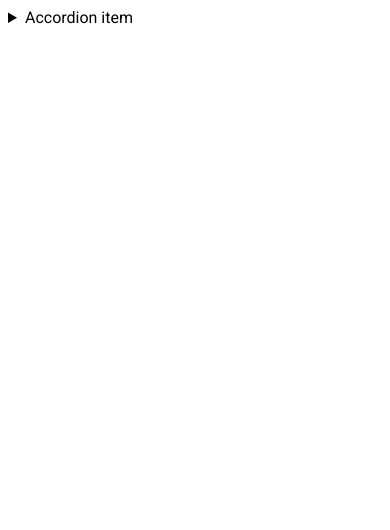
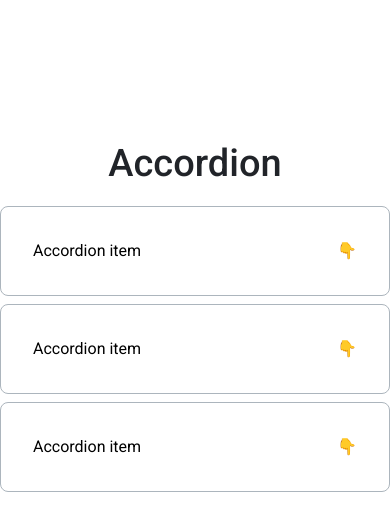
Before and after one commit to js-tasks-ru/htmlcss-20210114_ara-perm, a website: page 03-lection1/02-accordion/index.html in a window 390 px wide. Drawn offline with Linux system fonts and the light colour scheme.

Commit message:
task 4 accordion

```diff
--- a/03-lection1/02-accordion/accordion.css
+++ b/03-lection1/02-accordion/accordion.css
@@ -1 +1,99 @@
-/* Стилизация аккордеона */
+body * {
+  box-sizing: border-box;
+}
+
+h1,
+p {
+  margin: 0;
+}
+
+.accordion-page {
+  display: flex;
+  justify-content: space-between;
+  margin: 140px auto;
+  max-width: 1120px;
+}
+
+.accordion-header {
+  font-weight: 500;
+  font-size: 38px;
+  line-height: 46px;
+  color: #212429;
+}
+
+.accordion-group {
+  width: 100%;
+  max-width: 730px;
+}
+
+.accordion {
+  border: 1px solid #acb5bd;
+  box-sizing: border-box;
+  border-radius: 8px;
+  min-height: 72px;
+  position: relative;
+  padding: 32px 60px 32px 32px;
+  transition: max-height 0.3s ease;
+}
+
+.accordion__details {
+  animation: fadeIn 0.5s ease-in-out;
+}
+
+.accordion[open] > accordion__details {
+  opacity: 1;
+}
+
+.accordion:not(:last-child) {
+  margin-bottom: 8px;
+}
+
+.accordion[open] > .accordion__summary::before {
+  transform: rotate(180deg);
+}
+
+.accordion__summary {
+  outline: none;
+  user-select: none;
+  font-size: 16px;
+  line-height: 24px;
+  list-style: none;
+}
+
+.accordion__summary::-webkit-details-marker {
+  display: none;
+}
+
+.accordion__summary::before {
+  content: "\01F447";
+  transition: transform 0.3s;
+  will-change: transform;
+  position: absolute;
+  right: 32px;
+}
+
+.accordion__details {
+  margin-top: 16px;
+  font-size: 16px;
+  line-height: 24px;
+  color: #495057;
+}
+
+@media (max-width: 1200px) {
+  .accordion-page {
+    flex-direction: column;
+    align-items: center;
+  }
+  .accordion-header {
+    margin-bottom: 20px;
+  }
+}
+
+@keyframes fadeIn {
+  0% {
+    opacity: 0;
+  }
+  100% {
+    opacity: 1;
+  }
+}
--- a/03-lection1/02-accordion/index.html
+++ b/03-lection1/02-accordion/index.html
@@ -1,18 +1,46 @@
 <!DOCTYPE html>
 <!-- Страница с аккордеоном -->
 <html lang="ru">
-    <head>
-        <link rel="stylesheet" href="../../assets/css/main.css">
-        <link rel="stylesheet" href="./accordion.css">
-    </head>
-    <body>
-        <details>
-            <summary>
-                Accordion item
-            </summary>
-            <p>
-                Hidden content
-            </p>
+  <head>
+    <link rel="stylesheet" href="../../assets/css/normalize.css" />
+    <link rel="stylesheet" href="../../assets/css/main.css" />
+    <link rel="stylesheet" href="./accordion.css" />
+  </head>
+  <body>
+    <main class="accordion-page">
+      <h1 class="accordion-header">Accordion</h1>
+      <section class="accordion-group">
+        <details class="accordion">
+          <summary class="accordion__summary">Accordion item</summary>
+          <p class="accordion__details">Hidden content</p>
         </details>
-    </body>
+        <details class="accordion">
+          <summary class="accordion__summary">Accordion item</summary>
+          <p class="accordion__details">
+            Lorem, ipsum dolor sit amet consectetur adipisicing elit. Quibusdam
+            vel soluta tempore voluptate iure labore. Maxime tempora quaerat
+            porro! Id aperiam nostrum ducimus explicabo voluptatem excepturi
+            aliquid vel asperiores ipsum!
+          </p>
+        </details>
+        <details class="accordion">
+          <summary class="accordion__summary">Accordion item</summary>
+          <p class="accordion__details">
+            Lorem ipsum, dolor sit amet consectetur adipisicing elit. Dolorum
+            veritatis neque at corrupti. Est ut, dolorem nemo cupiditate
+            temporibus culpa neque expedita nihil omnis exercitationem officiis
+            accusantium modi illum soluta amet sit esse! Eum explicabo maiores
+            cum nihil ratione est possimus vel suscipit consectetur laudantium
+            ex amet ipsa eaque commodi id minus sapiente optio ab itaque
+            deleniti illo vitae fuga, impedit numquam! Sapiente veritatis
+            incidunt consequuntur corporis necessitatibus tempore pariatur
+            debitis assumenda magni deleniti et earum voluptatibus, perspiciatis
+            porro! Consectetur deserunt iste officia, distinctio repudiandae nam
+            dignissimos est inventore similique corporis perspiciatis sed
+            dolorum sit facilis, reiciendis amet labore dolores.
+          </p>
+        </details>
+      </section>
+    </main>
+  </body>
 </html>
```
